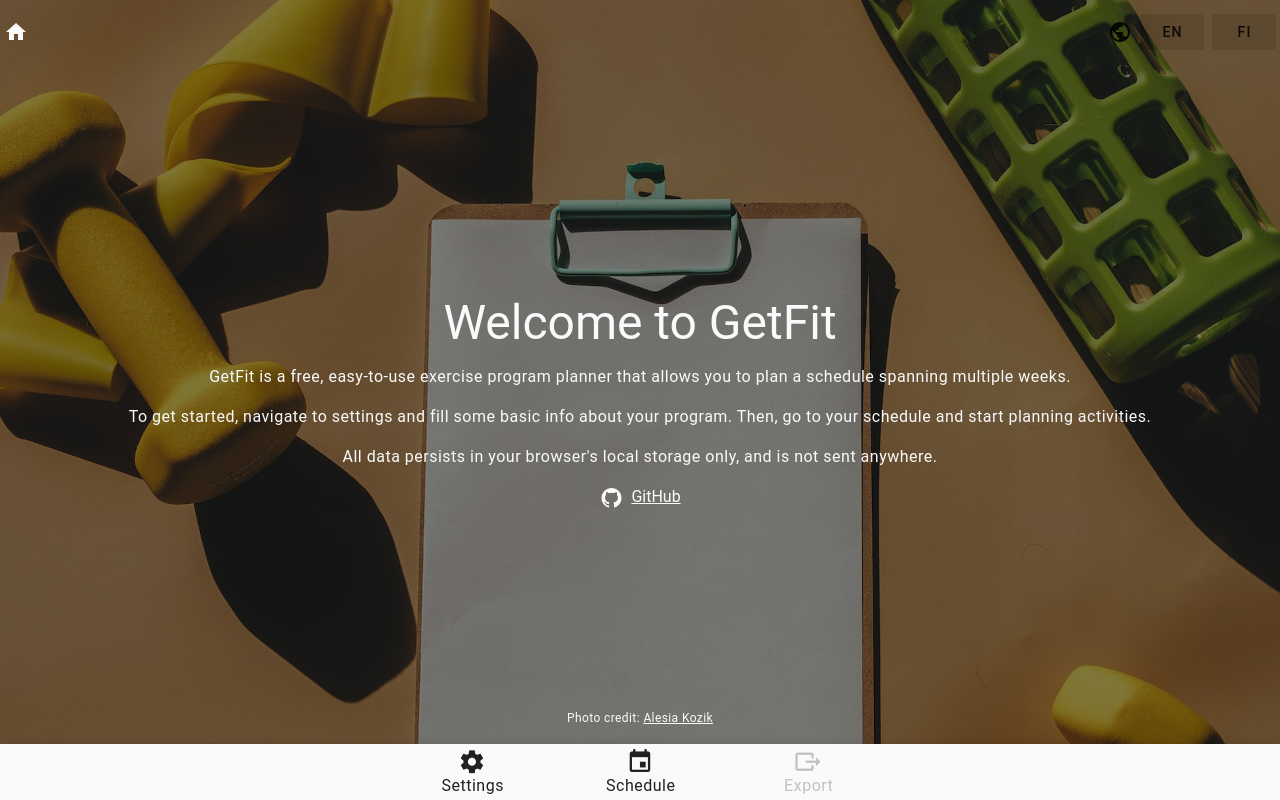
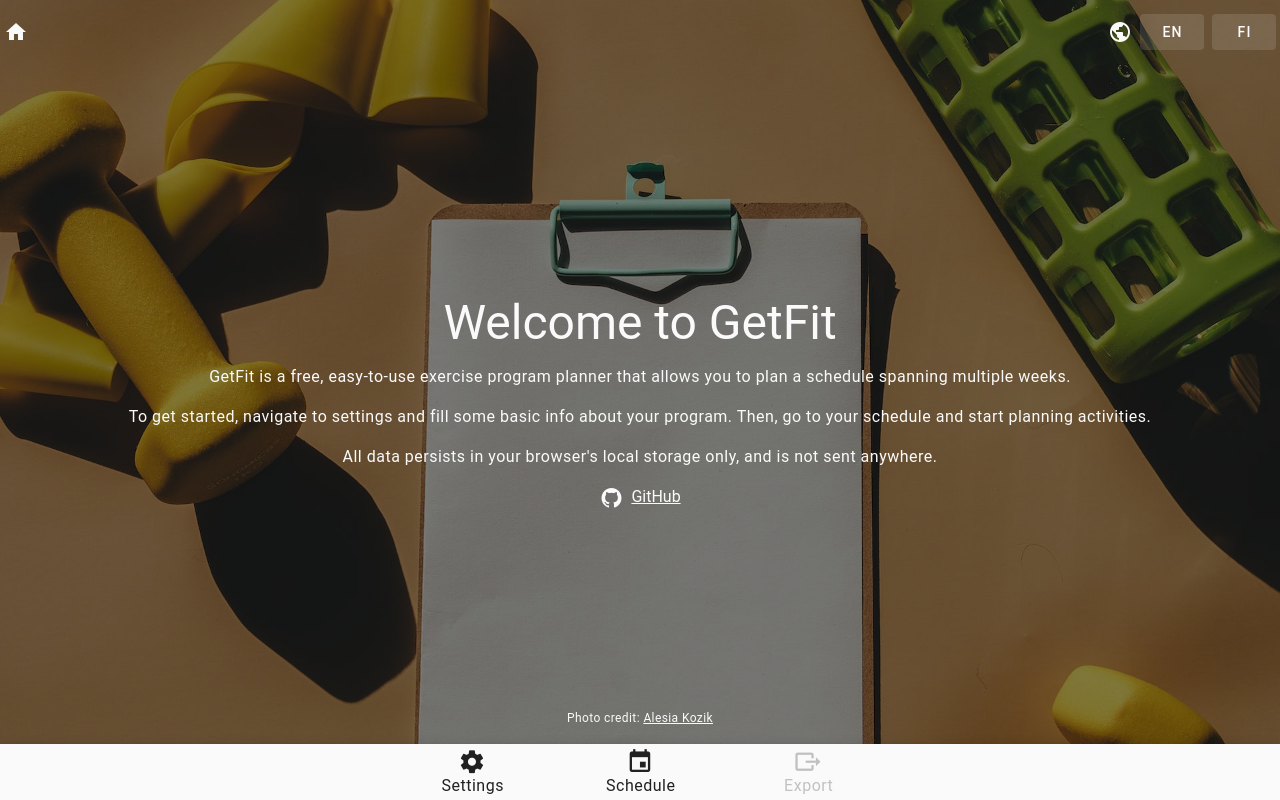
Before and after one commit to ajuvonen/getfit, a Vue app: page / in a window 1280 px wide. Built offline with nearby package versions, Linux system fonts and the light colour scheme.

Commit message:
Return color definition

```diff
--- a/src/App.vue
+++ b/src/App.vue
@@ -27,7 +27,7 @@ watch(locale, (value) => {
 <template>
   <v-app :full-height="true">
     <div class="app__overlay">
-      <v-app-bar class="d-print-none app-bar">
+      <v-app-bar class="d-print-none app-bar" :style="{color: COLORS.offWhite}">
         <template #prepend>
           <RouterLink to="/" :aria-label="$t('routes.home')" data-test-id="app-bar-home-link">
             <v-icon icon="mdi-home" :color="COLORS.offWhite" />
```
